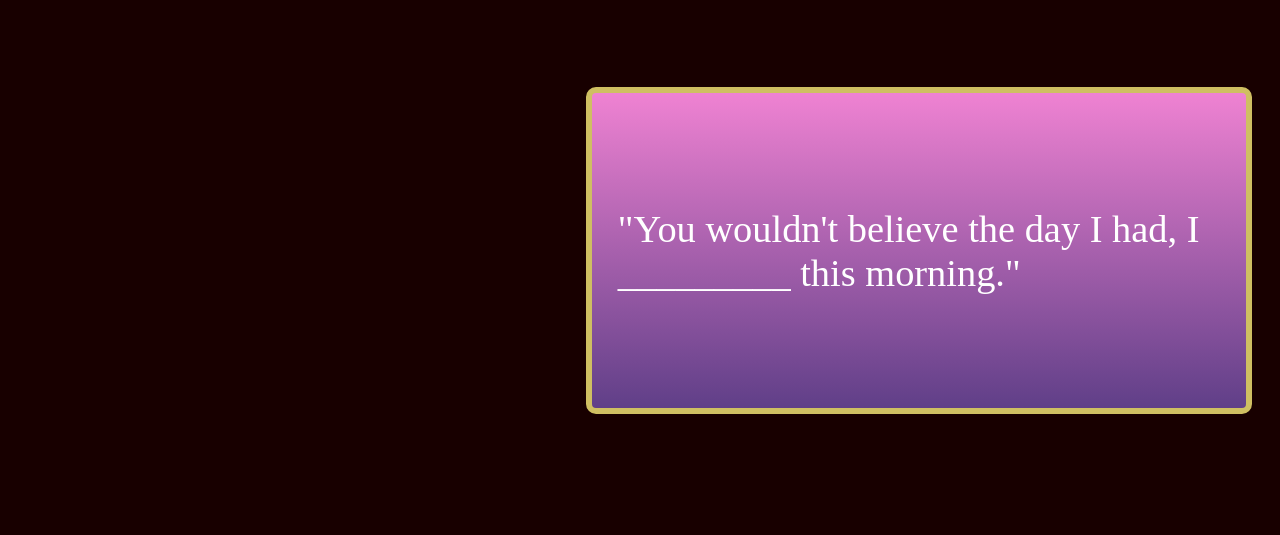
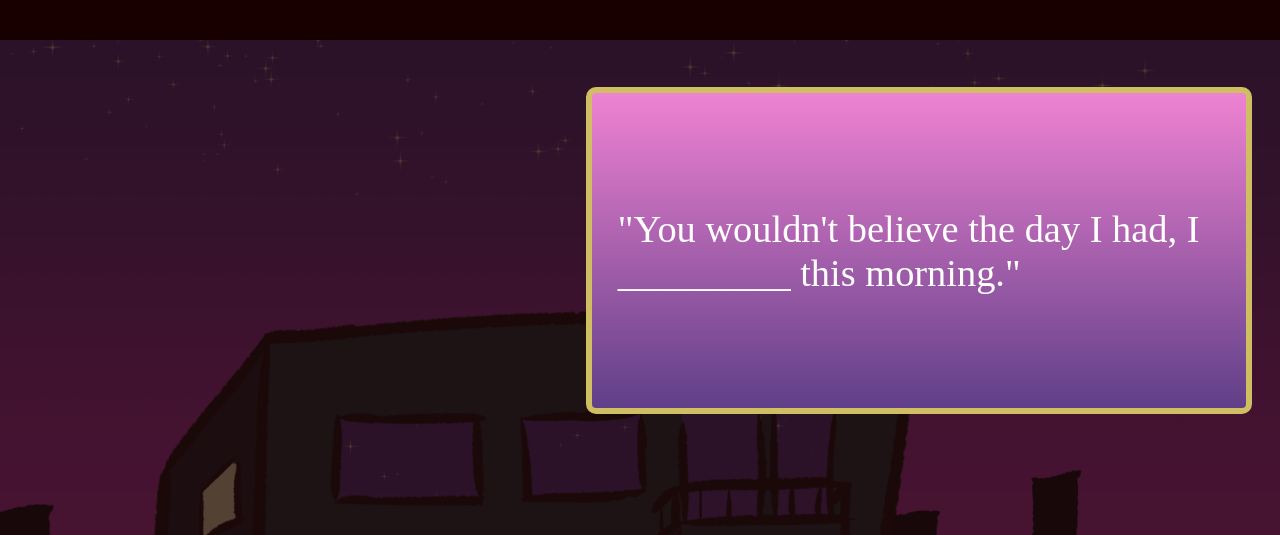
Before and after one commit to sfoster/bitforest-dont-get-swatted, a plain HTML site: page src/index.html in a window 1280 px wide. Both pictures are taken after a click on the button "Begin". Shown: the top 535 px of the page. Drawn offline with Linux system fonts and the light colour scheme.

Commit message:
Remove the placeholder main scene content, wait for the prompt selection before fading in

```diff
--- a/src/game.js
+++ b/src/game.js
@@ -44,8 +44,6 @@ class ChoicesScene {
 
   async enter({ startType }) {
     console.log(`entering ${this.id} scene`);
-    await this.ui.enterScene(this.id);
-    document.addEventListener('user-choice', this);
     this.outcomes = {};
     this.twineData = this.assets.get('stories');
     this.backgroundNames = this.assets.get('backgrounds');
@@ -56,6 +54,9 @@ class ChoicesScene {
       this.twineData.altstartnode :
       this.twineData.startnode;
      this.handleChoice(startPid);
+
+    await this.ui.enterScene(this.id);
+    document.addEventListener('user-choice', this);
   }
 
   async exit() {
--- a/src/index.html
+++ b/src/index.html
@@ -28,7 +28,7 @@
     </section>
     <section class="layer scene hidden" id="prompts">
       <div class="prompt-outer">
-        <div id="currentPrompt" class="prompt-inner">User Licensed Agreement, by using our services you acknowledge that everything you do is spyed on.</div>
+        <div id="currentPrompt" class="prompt-inner"></div>
       </div>
       <div id="selection" class="selection-outer layer-stack">
         <div id="selectionBackdrop" class="backdrop layer"></div>
```
